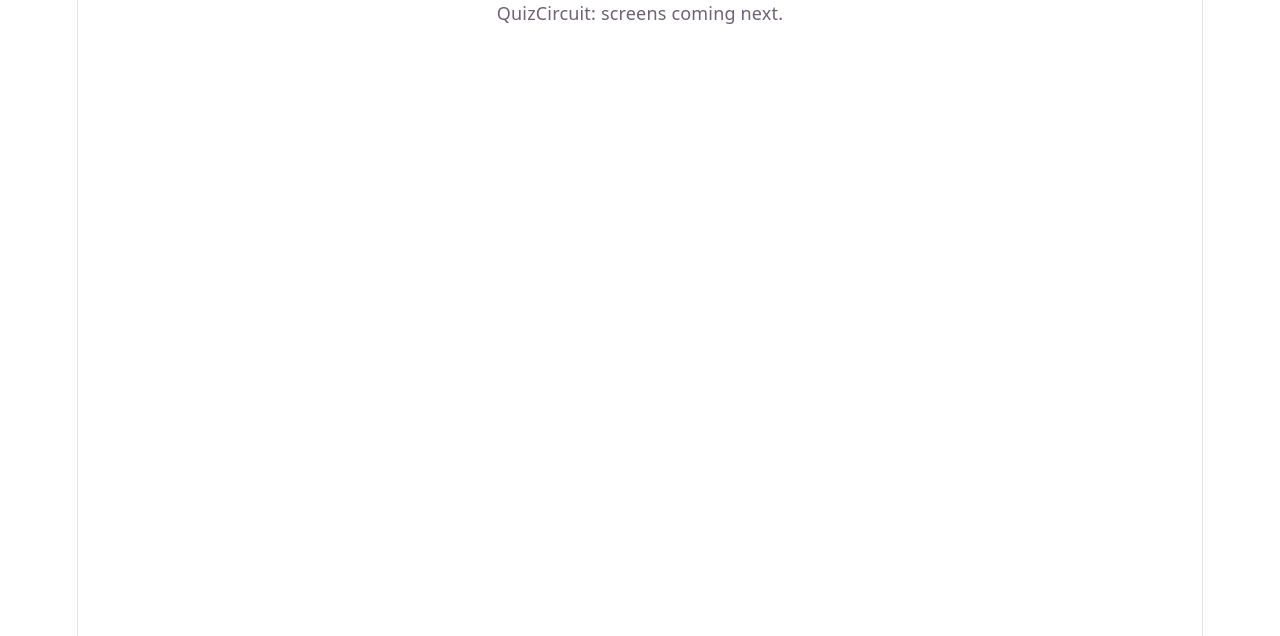
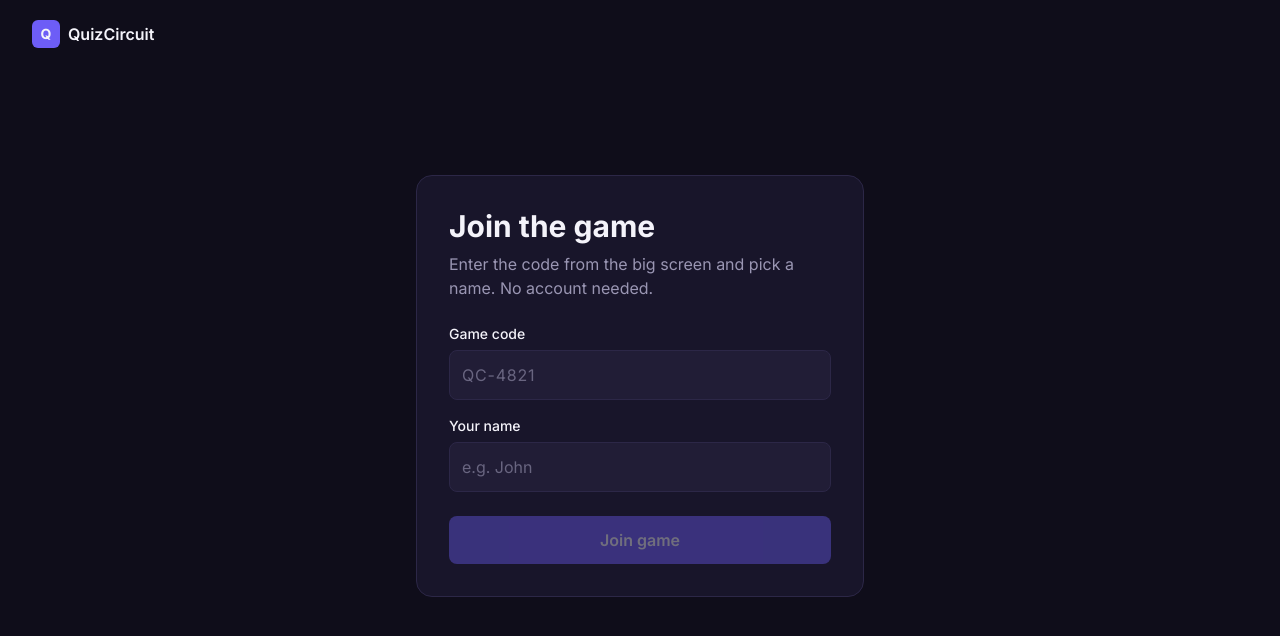
Before and after one commit to mahimabiswas/quizcircuit, a React (Vite) app in the folder frontend/: page / in a window 1280 px wide. Shown: the top 636 px of the page. Built offline with nearby package versions, Linux system fonts and the light colour scheme.

Commit message:
Join page

```diff
--- a/frontend/index.html
+++ b/frontend/index.html
@@ -4,6 +4,12 @@
     <meta charset="UTF-8" />
     <link rel="icon" type="image/svg+xml" href="/favicon.svg" />
     <meta name="viewport" content="width=device-width, initial-scale=1.0" />
+    <link rel="preconnect" href="https://fonts.googleapis.com" />
+    <link rel="preconnect" href="https://fonts.gstatic.com" crossorigin />
+    <link
+      href="https://fonts.googleapis.com/css2?family=Inter:wght@400;500;600;700&display=swap"
+      rel="stylesheet"
+    />
     <title>QuizCircuit</title>
   </head>
   <body>
--- a/frontend/src/App.tsx
+++ b/frontend/src/App.tsx
@@ -1,18 +1,17 @@
 import { BrowserRouter, Route, Routes } from 'react-router'
+import { JoinPage } from './pages/JoinPage'
 
-function Placeholder() {
-  return (
-    <main className="grid min-h-dvh place-items-center px-4">
-      <p className="text-muted">QuizCircuit: screens coming next.</p>
-    </main>
-  )
+// Temporary: the next step connects this to the game server.
+function handleJoin(code: string, name: string) {
+  console.info('join', { code, name })
 }
 
 export default function App() {
   return (
     <BrowserRouter>
       <Routes>
-        <Route path="*" element={<Placeholder />} />
+        <Route path="/" element={<JoinPage onJoin={handleJoin} />} />
+        <Route path="/join/:code" element={<JoinPage onJoin={handleJoin} />} />
       </Routes>
     </BrowserRouter>
   )
--- /dev/null
+++ b/frontend/src/components/Logo.tsx
@@ -0,0 +1,11 @@
+// The logo shown at the top-left of every screen.
+export function Logo() {
+  return (
+    <div className="flex items-center gap-2">
+      <span className="grid size-7 place-items-center rounded-md bg-accent text-sm font-bold">
+        Q
+      </span>
+      <span className="font-semibold">QuizCircuit</span>
+    </div>
+  )
+}
--- a/frontend/src/index.css
+++ b/frontend/src/index.css
@@ -1,111 +1,35 @@
-:root {
-  --text: #6b6375;
-  --text-h: #08060d;
-  --bg: #fff;
-  --border: #e5e4e7;
-  --code-bg: #f4f3ec;
-  --accent: #aa3bff;
-  --accent-bg: rgba(170, 59, 255, 0.1);
-  --accent-border: rgba(170, 59, 255, 0.5);
-  --social-bg: rgba(244, 243, 236, 0.5);
-  --shadow:
-    rgba(0, 0, 0, 0.1) 0 10px 15px -3px, rgba(0, 0, 0, 0.05) 0 4px 6px -2px;
+@import 'tailwindcss';
 
-  --sans: system-ui, 'Segoe UI', Roboto, sans-serif;
-  --heading: system-ui, 'Segoe UI', Roboto, sans-serif;
-  --mono: ui-monospace, Consolas, monospace;
+@theme {
+  /* Backgrounds, from darkest to lightest */
+  --color-bg: #0f0d1a; /* page background */
+  --color-surface: #18152a; /* cards and panels */
+  --color-surface-raised: #211d36; /* inputs and answer options inside cards */
+  --color-border: #2c2747; /* card and input outlines */
 
-  font: 18px/145% var(--sans);
-  letter-spacing: 0.18px;
-  color-scheme: light dark;
-  color: var(--text);
-  background: var(--bg);
-  font-synthesis: none;
-  text-rendering: optimizeLegibility;
-  -webkit-font-smoothing: antialiased;
-  -moz-osx-font-smoothing: grayscale;
+  /* Text */
+  --color-text: #f4f3fa; /* headings and body text */
+  --color-muted: #9a96b3; /* hints, labels, secondary text */
 
-  @media (max-width: 1024px) {
-    font-size: 16px;
+  /* Brand purple: buttons, highlights, the logo */
+  --color-accent: #6d5df6;
+  --color-accent-hover: #5a49ee;
+
+  /* Answer feedback */
+  --color-correct: #34d399; /* green: correct answer, "+920" */
+  --color-wrong: #f87171; /* red: "Not quite" */
+
+  /* The design uses Inter (loaded in index.html), with system fonts as a fallback */
+  --font-sans: 'Inter', ui-sans-serif, system-ui, sans-serif;
+}
+
+/* Defaults for the whole page: dark background, light text, Inter. */
+@layer base {
+  html {
+    color-scheme: dark; /* dark scrollbars and form controls */
+  }
+
+  body {
+    @apply min-h-dvh bg-bg font-sans text-text antialiased;
   }
 }
-
-@media (prefers-color-scheme: dark) {
-  :root {
-    --text: #9ca3af;
-    --text-h: #f3f4f6;
-    --bg: #16171d;
-    --border: #2e303a;
-    --code-bg: #1f2028;
-    --accent: #c084fc;
-    --accent-bg: rgba(192, 132, 252, 0.15);
-    --accent-border: rgba(192, 132, 252, 0.5);
-    --social-bg: rgba(47, 48, 58, 0.5);
-    --shadow:
-      rgba(0, 0, 0, 0.4) 0 10px 15px -3px, rgba(0, 0, 0, 0.25) 0 4px 6px -2px;
-  }
-
-  #social .button-icon {
-    filter: invert(1) brightness(2);
-  }
-}
-
-#root {
-  width: 1126px;
-  max-width: 100%;
-  margin: 0 auto;
-  text-align: center;
-  border-inline: 1px solid var(--border);
-  min-height: 100svh;
-  display: flex;
-  flex-direction: column;
-  box-sizing: border-box;
-}
-
-body {
-  margin: 0;
-}
-
-h1,
-h2 {
-  font-family: var(--heading);
-  font-weight: 500;
-  color: var(--text-h);
-}
-
-h1 {
-  font-size: 56px;
-  letter-spacing: -1.68px;
-  margin: 32px 0;
-  @media (max-width: 1024px) {
-    font-size: 36px;
-    margin: 20px 0;
-  }
-}
-h2 {
-  font-size: 24px;
-  line-height: 118%;
-  letter-spacing: -0.24px;
-  margin: 0 0 8px;
-  @media (max-width: 1024px) {
-    font-size: 20px;
-  }
-}
-p {
-  margin: 0;
-}
-
-code,
-.counter {
-  font-family: var(--mono);
-  display: inline-flex;
-  border-radius: 4px;
-  color: var(--text-h);
-}
-
-code {
-  font-size: 15px;
-  line-height: 135%;
-  padding: 4px 8px;
-  background: var(--code-bg);
-}
--- /dev/null
+++ b/frontend/src/pages/JoinPage.tsx
@@ -0,0 +1,82 @@
+import { useState, type SubmitEvent } from 'react'
+import { useParams } from 'react-router'
+import { Logo } from '../components/Logo'
+
+// Same limit as the backend (docs/protocol.md: names are 1-20 characters).
+const MAX_NAME_LENGTH = 20
+
+interface JoinPageProps {
+  /** Called with the cleaned-up code and name when the player taps "Join game". */
+  onJoin: (code: string, name: string) => void
+}
+
+export function JoinPage({ onJoin }: JoinPageProps) {
+  // An invite link like /join/QC-4821 fills in the code for the player.
+  const params = useParams()
+  const [code, setCode] = useState(params.code?.toUpperCase() ?? '')
+  const [name, setName] = useState('')
+
+  const cleanCode = code.trim()
+  const cleanName = name.trim()
+  const canJoin = cleanCode !== '' && cleanName !== ''
+
+  function handleSubmit(event: SubmitEvent<HTMLFormElement>) {
+    event.preventDefault() // stop the browser reloading the page
+    if (canJoin) onJoin(cleanCode, cleanName)
+  }
+
+  // Phones (the default): no card, form at the bottom of the screen where thumbs reach.
+  // From the `sm` breakpoint (640px wide) up: the form sits in a centred card,
+  // like the cards on the desktop host screens.
+  return (
+    <div className="flex min-h-dvh flex-col">
+      <header className="px-4 py-5 sm:px-8">
+        <Logo />
+      </header>
+
+      <main className="flex flex-1 flex-col justify-end px-4 pb-8 sm:items-center sm:justify-center sm:pb-24">
+        <div className="w-full sm:max-w-md sm:rounded-2xl sm:border sm:border-border sm:bg-surface sm:p-8">
+          <h1 className="text-3xl font-bold">Join the game</h1>
+          <p className="mt-2 text-muted">
+            Enter the code from the big screen and pick a name. No account needed.
+          </p>
+
+          <form onSubmit={handleSubmit} className="mt-6 flex flex-col gap-4">
+            <label className="flex flex-col gap-1.5">
+              <span className="text-sm font-medium">Game code</span>
+              <input
+                value={code}
+                onChange={(e) => setCode(e.target.value.toUpperCase())}
+                placeholder="QC-4821"
+                autoComplete="off"
+                autoCapitalize="characters"
+                spellCheck={false}
+                className="rounded-lg border border-border bg-surface-raised px-3 py-3 tracking-wider placeholder:text-muted/60 focus:border-accent focus:outline-none"
+              />
+            </label>
+
+            <label className="flex flex-col gap-1.5">
+              <span className="text-sm font-medium">Your name</span>
+              <input
+                value={name}
+                onChange={(e) => setName(e.target.value)}
+                placeholder="e.g. John"
+                maxLength={MAX_NAME_LENGTH}
+                autoComplete="nickname"
+                className="rounded-lg border border-border bg-surface-raised px-3 py-3 placeholder:text-muted/60 focus:border-accent focus:outline-none"
+              />
+            </label>
+
+            <button
+              type="submit"
+              disabled={!canJoin}
+              className="mt-2 rounded-lg bg-accent py-3 font-semibold hover:bg-accent-hover disabled:cursor-not-allowed disabled:opacity-40"
+            >
+              Join game
+            </button>
+          </form>
+        </div>
+      </main>
+    </div>
+  )
+}
```
Also changed, not shown: 2 other files (tests, documents, lock files or other folders).
